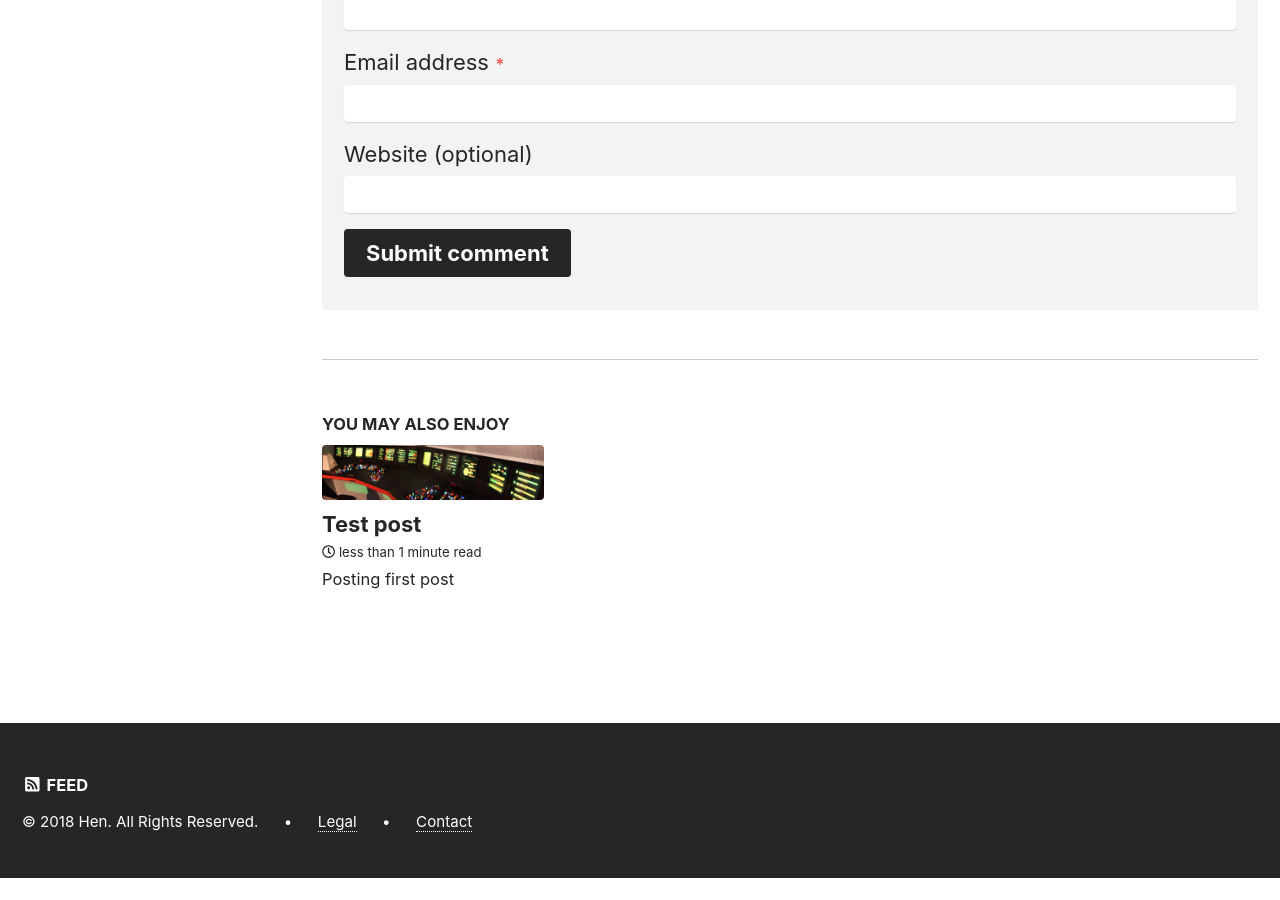
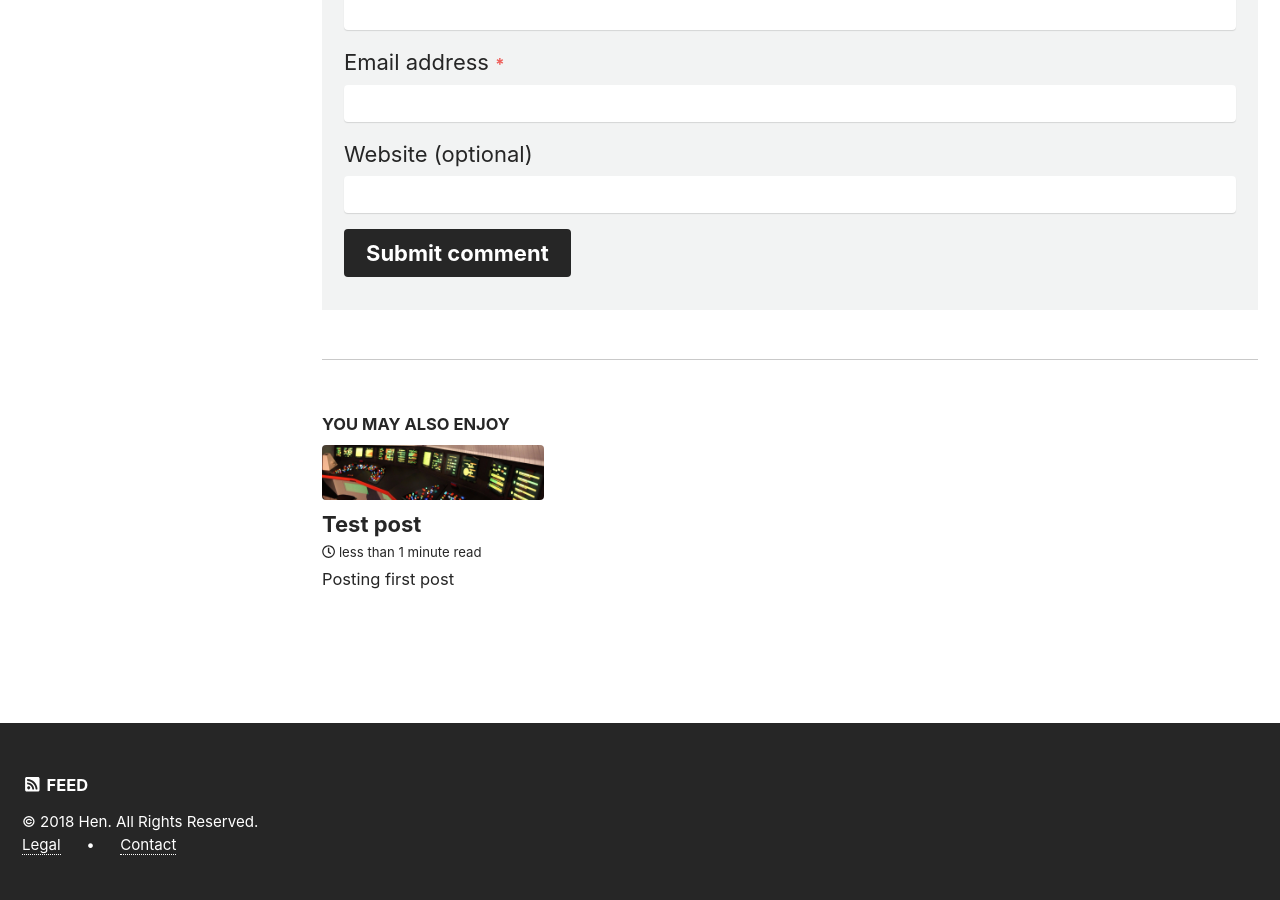
Before and after one commit to codechair/blog, a Jekyll site: the page built from _posts/2018-08-14-test-post.md, in a window 1280 px wide and 900 px high, scrolled down 1016 px. Built offline with Jekyll 4.4.1, drawn with Linux system fonts in a browser that asks for light colours; nearby versions of some CDN libraries; comment, search, counter and statistics services are not loaded; a style sheet for code colours, icons or effects is not loaded; before the commit the page ends 1893 px from its top, so only the background shows below that.

Commit message:
legal and contact on line below

```diff
--- a/_includes/footer.html
+++ b/_includes/footer.html
@@ -34,4 +34,5 @@
   </ul>
 </div>
 
-<div class="page__footer-copyright">&copy; {{ site.time | date: '%Y' }} {{ site.name | default: site.title }}. All Rights Reserved. &nbsp;&nbsp;&nbsp;&nbsp; • &nbsp;&nbsp;&nbsp;&nbsp; <a href=/legal>Legal</a> &nbsp;&nbsp;&nbsp;&nbsp; • &nbsp;&nbsp;&nbsp;&nbsp; <a href=/contact>Contact</a> </div>
+<div class="page__footer-copyright">&copy; {{ site.time | date: '%Y' }} {{ site.name | default: site.title }}. All Rights Reserved. </div>
+<div class="page__footer-copyright"><a href=/legal>Legal</a> &nbsp;&nbsp;&nbsp;&nbsp; • &nbsp;&nbsp;&nbsp;&nbsp; <a href=/contact>Contact</a> </div>
```
